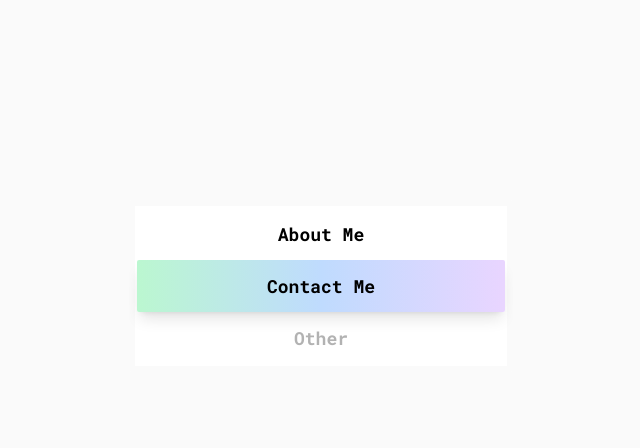
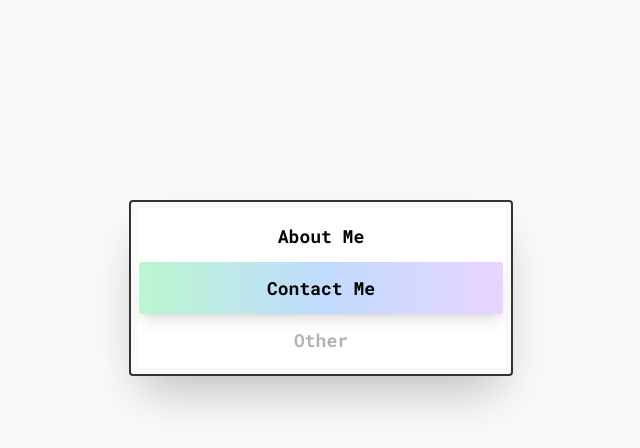
Before and after one commit to Evan-YJ-Zhao/web-portfolio, a Next.js app: page / in a window 1280 px wide. In both pictures the pointer is over the element 640 px from the left and 286 px from the top of the page. Shown: the top 448 px of the page, without its empty margins (319-959 px from the left). Built offline with nearby package versions, Linux system fonts and the light colour scheme.

Commit message:
Updated css for home menu

```diff
--- a/styles/globals.css
+++ b/styles/globals.css
@@ -15,7 +15,11 @@
 
 @layer utilities {
   .apply-border {
-    @apply overflow-hidden;
+    @apply overflow-hidden shadow-2xl;
+  }
+
+  .apply-border:hover {
+    @apply border-2 border-primary;
   }
 
   .apply-border::before {
```
Also changed, not shown: components/menu/HomeMenu.tsx (line endings or trailing spaces).
